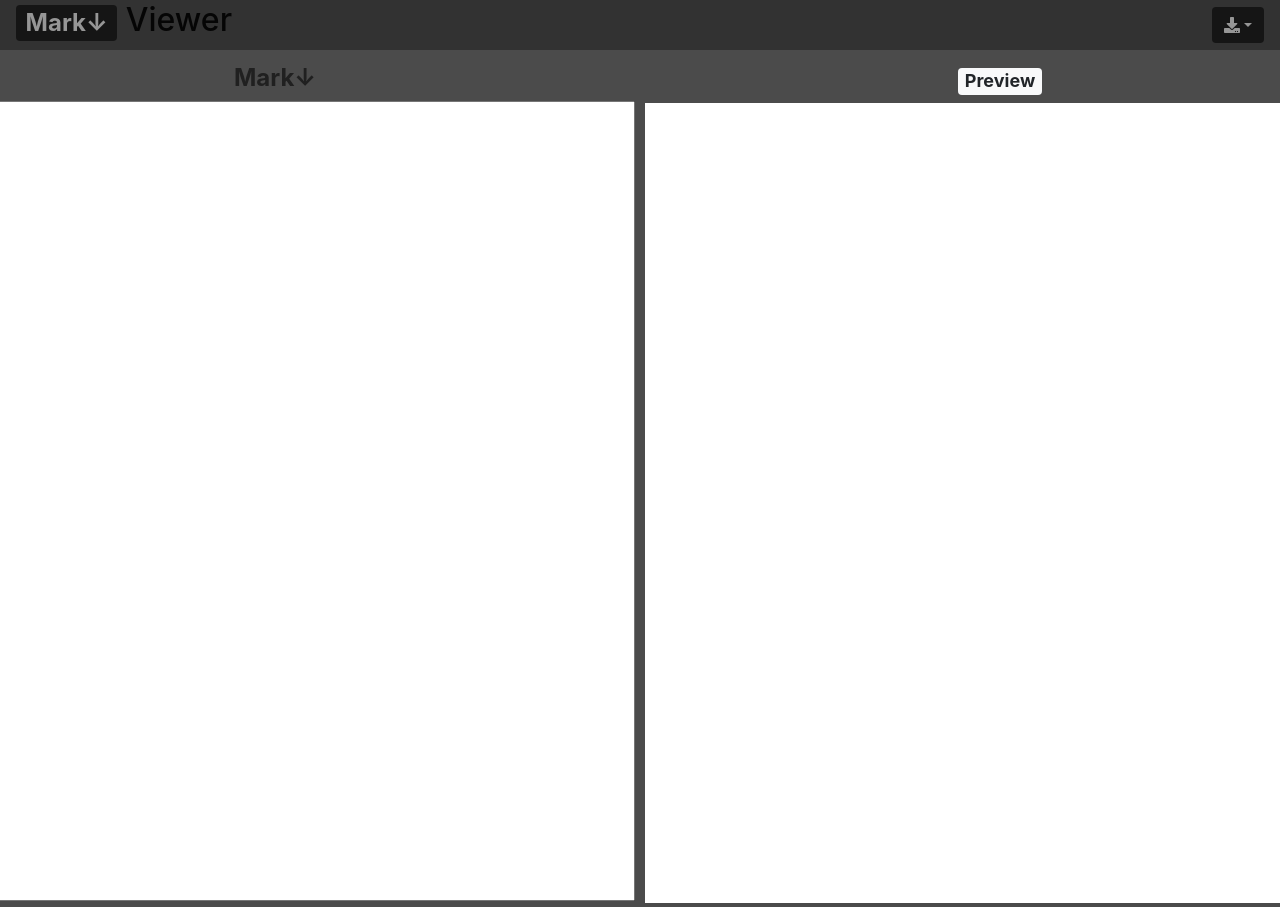
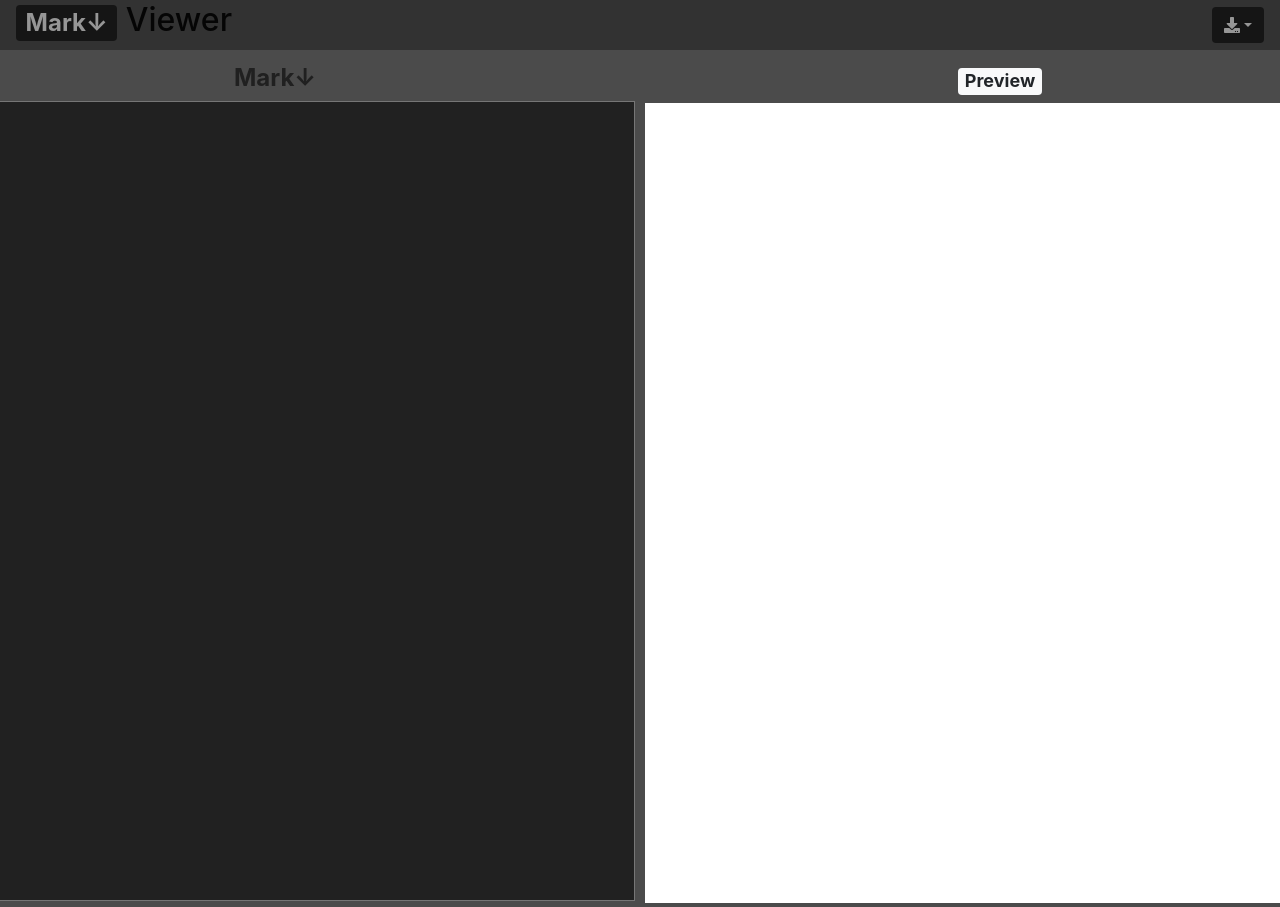
Before and after one commit to argha-dot/markdown-preview, a React (Create React App) app: page / in a window 1280 px wide. Shown: the top 907 px of the page. Built offline with nearby package versions, Linux system fonts and the light colour scheme.

Commit message:
exchange

```diff
--- a/src/components/down.components.js
+++ b/src/components/down.components.js
@@ -8,9 +8,9 @@ export default class Down extends Component {
             marginLeft: "auto",
             marginRight: "auto",
             resize: "none",
-            padding: "5px"
-            // color: "#212529"
-            // backgroundColor: "#9E9E9E",
+            padding: "5px",
+            color: "#E0E0E0",
+            backgroundColor: "#212121",
         };
 
 
```
